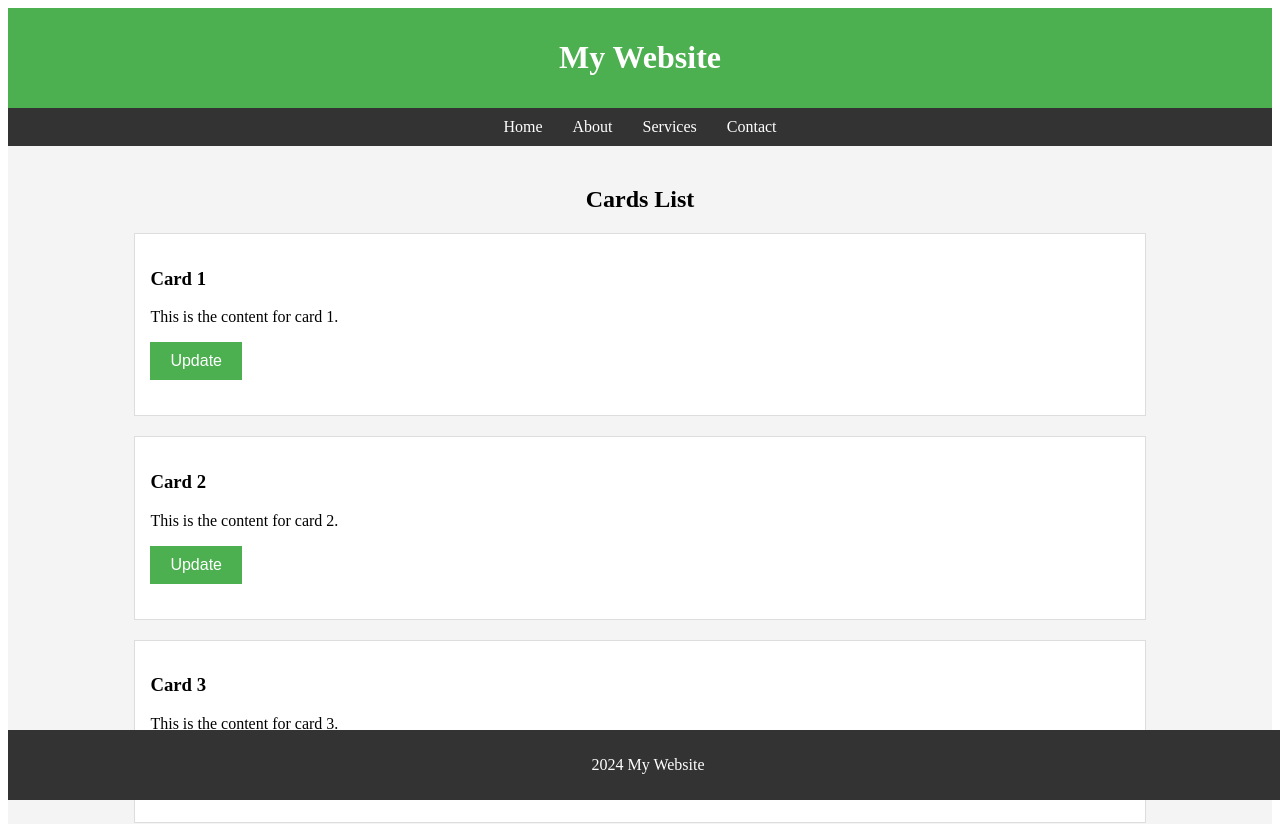
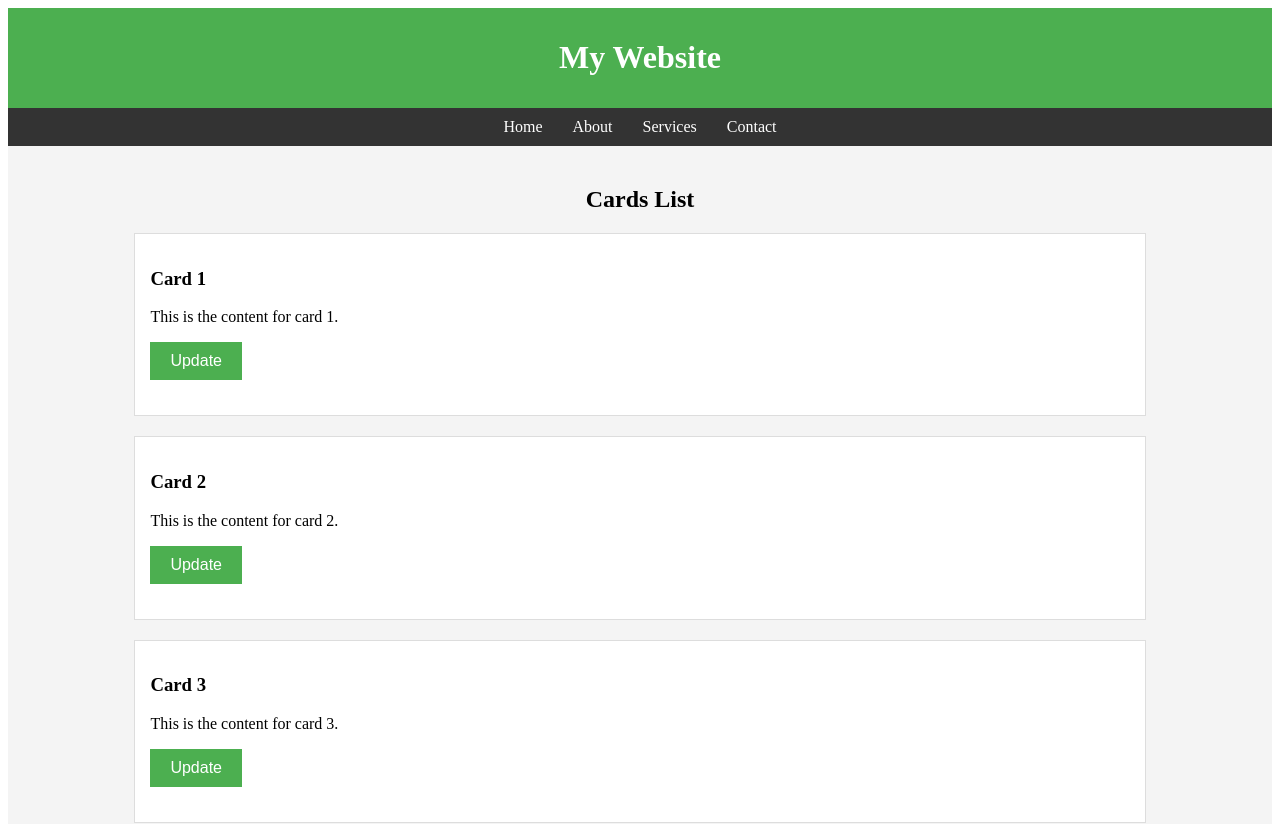
Before and after one commit to Mmishaaa/SVCH, a React (Vite) app in the folder lab rab 1/: page / in a window 1280 px wide. Shown: the top 824 px of the page. Built offline with nearby package versions, Linux system fonts and the light colour scheme.

Commit message:
update styles

```diff
--- a/lab rab 1/src/components/content/content.jsx
+++ b/lab rab 1/src/components/content/content.jsx
@@ -4,7 +4,7 @@ import CardsList from "../cardsList/cardsList";
 class Content extends Component {
   render() {
     return (
-      <section style={{ padding: '20px', backgroundColor: '#f4f4f4', marginBottom: '20px' }}>
+      <section style={{ padding: '20px', backgroundColor: '#f4f4f4'}}>
         <CardsList></CardsList>
       </section>
     );
--- a/lab rab 1/src/components/footer/footer.jsx
+++ b/lab rab 1/src/components/footer/footer.jsx
@@ -7,7 +7,7 @@ class Footer extends Component {
       color: 'white',
       padding: '10px 0',
       textAlign: 'center',
-      position: 'fixed',
+      position: 'relative',
       bottom: '0',
       width: '100%',
     };
```
